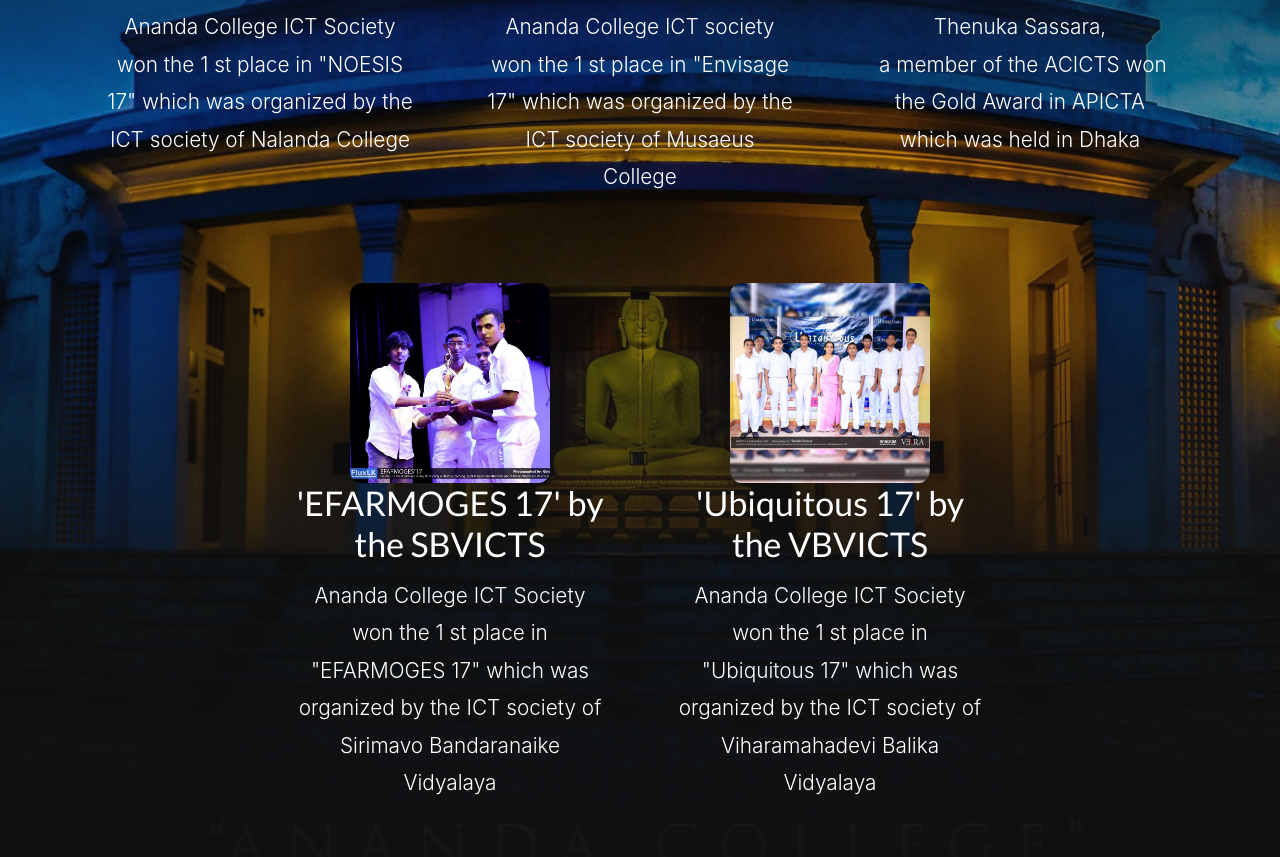
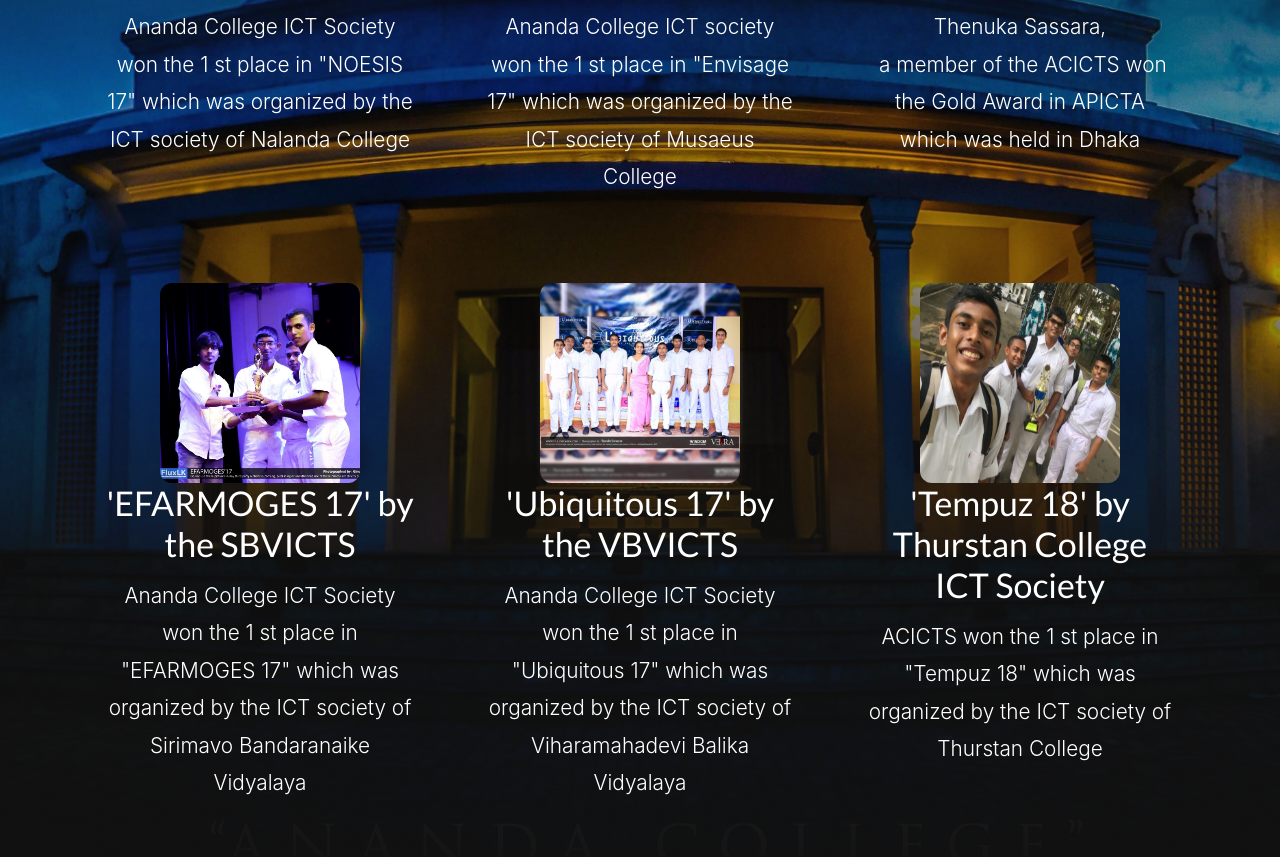
Before and after one commit to acicts/acicts18.github.io, a plain HTML site: page index.html in a window 1280 px wide. Shown: the part 2813-3670 px from the top of the page. Drawn offline with nearby package versions, Linux system fonts and the light colour scheme.

Commit message:
Added Tempuz

```diff
--- a/index.html
+++ b/index.html
@@ -223,6 +223,15 @@
           </div>
           <p class="lead">Ananda College ICT Society won the 1 st place in "Ubiquitous 17" which was organized by the ICT society of Viharamahadevi Balika Vidyalaya</p>
         </div>
+        <div class="col-md-4 p-4 animate-in-down mr-auto">
+          <img class="d-block mx-auto rounded" src="assets/img/tempuz.jpeg" width="200" height="200">
+          <div class="row">
+            <div class="col-md-12">
+              <h1 class="">'Tempuz 18' by Thurstan College ICT Society</h1>
+            </div>
+          </div>
+          <p class="lead" >ACICTS won the 1 st place in "Tempuz 18" which was organized by the ICT society of Thurstan College</p>
+        </div>
       </div>
       <div class="row"></div>
     </div>
```
Also changed, not shown: assets/img/tempuz.jpeg (added).
